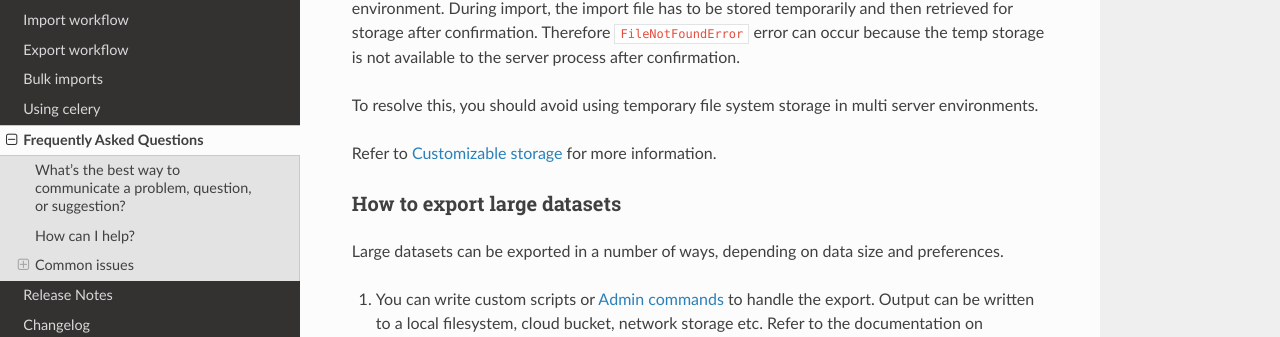
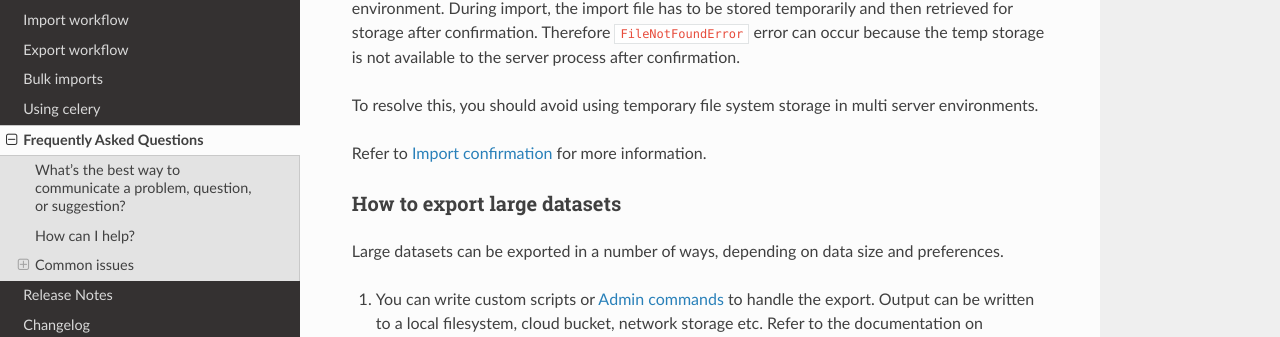
Before and after one commit to django-import-export/django-import-export, a Sphinx documentation site: the page built from docs/faq.rst, in a window 1280 px wide and 900 px high, scrolled down 4651 px. Shown: the part 114-451 px from the top of the window. Built offline with Sphinx 7.4.7 and the Read the Docs theme 3.1.0, drawn with Linux system fonts in a browser that asks for light colours; pages that are not in the unit, such as notebooks, are missing from menus; the version number could not be read and is left out.

Commit message:
fixed broken link in faq

```diff
--- a/docs/admin_integration.rst
+++ b/docs/admin_integration.rst
@@ -71,6 +71,9 @@
    :alt: A screenshot of the 'confirm import' view
 
    A screenshot of the 'confirm import' view.
+
+
+.. _import_confirmation:
 
 Import confirmation
 -------------------
--- a/docs/faq.rst
+++ b/docs/faq.rst
@@ -227,7 +227,7 @@
 
 To resolve this, you should avoid using temporary file system storage in multi server environments.
 
-Refer to :ref:`customizable_storage` for more information.
+Refer to :ref:`import_confirmation` for more information.
 
 How to export large datasets
 ----------------------------
```
